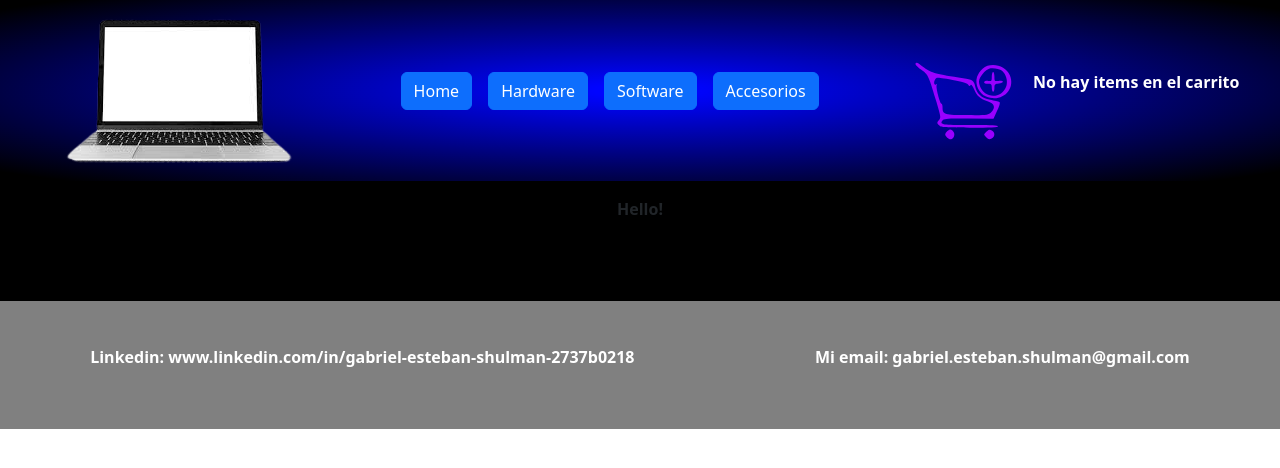
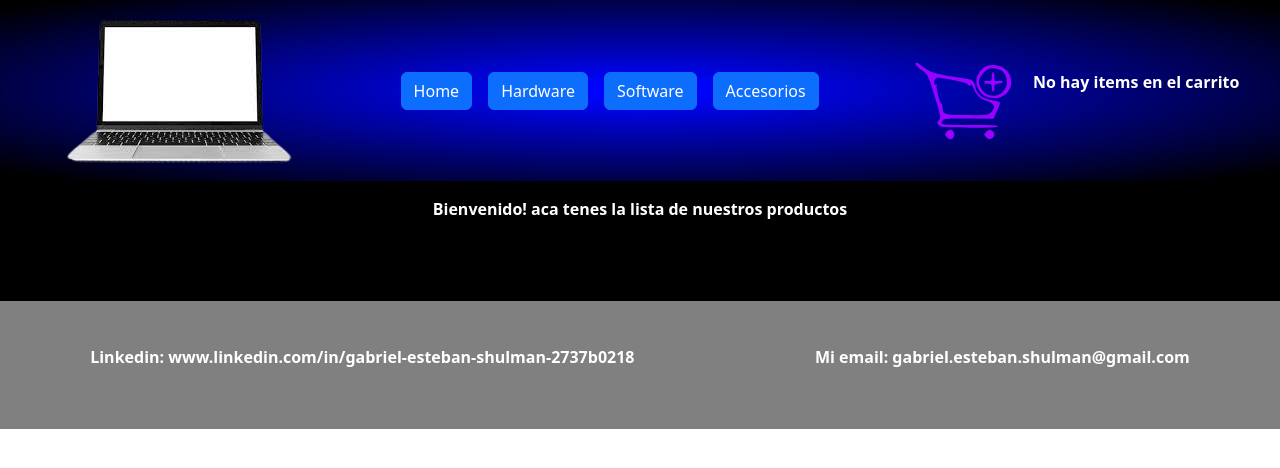
Before and after one commit to gabriel-shulman-1/GabrielShulmanReact-preEntrega, a React (Create React App) app: page / in a window 1280 px wide. Shown: the top 468 px of the page. Built offline with nearby package versions, Linux system fonts and the light colour scheme; no server answers; the database is empty.

Commit message:
se utilizo greeting

```diff
--- a/src/App.css
+++ b/src/App.css
@@ -88,6 +88,7 @@ header {
   text-align: center;
   box-sizing: border-box;
   padding: 1rem;
+  color: white;
 }
 
 .listContainer {
--- a/src/App.jsx
+++ b/src/App.jsx
@@ -13,9 +13,9 @@ export default function App() {
       <BrowserRouter>
         <NavBar />
         <Routes>
-          <Route path='/' element={<ItemListContainer greeting="Hello!" />} />
+          <Route path='/' element={<ItemListContainer greeting="Bienvenido! aca tenes la lista de nuestros productos" />} />
           <Route path='/cart' element={<Cart />} />
-          <Route path='/category/:id' element={<ItemListContainer greeting="Hello!" />} />
+          <Route path='/category/:id' element={<ItemListContainer greeting="Estos son nuestros productos seleccionados por categoria" />} />
           <Route path='/item/:id' element={<ItemDetailContainer />} />
         </Routes>
         <Footer />
```
